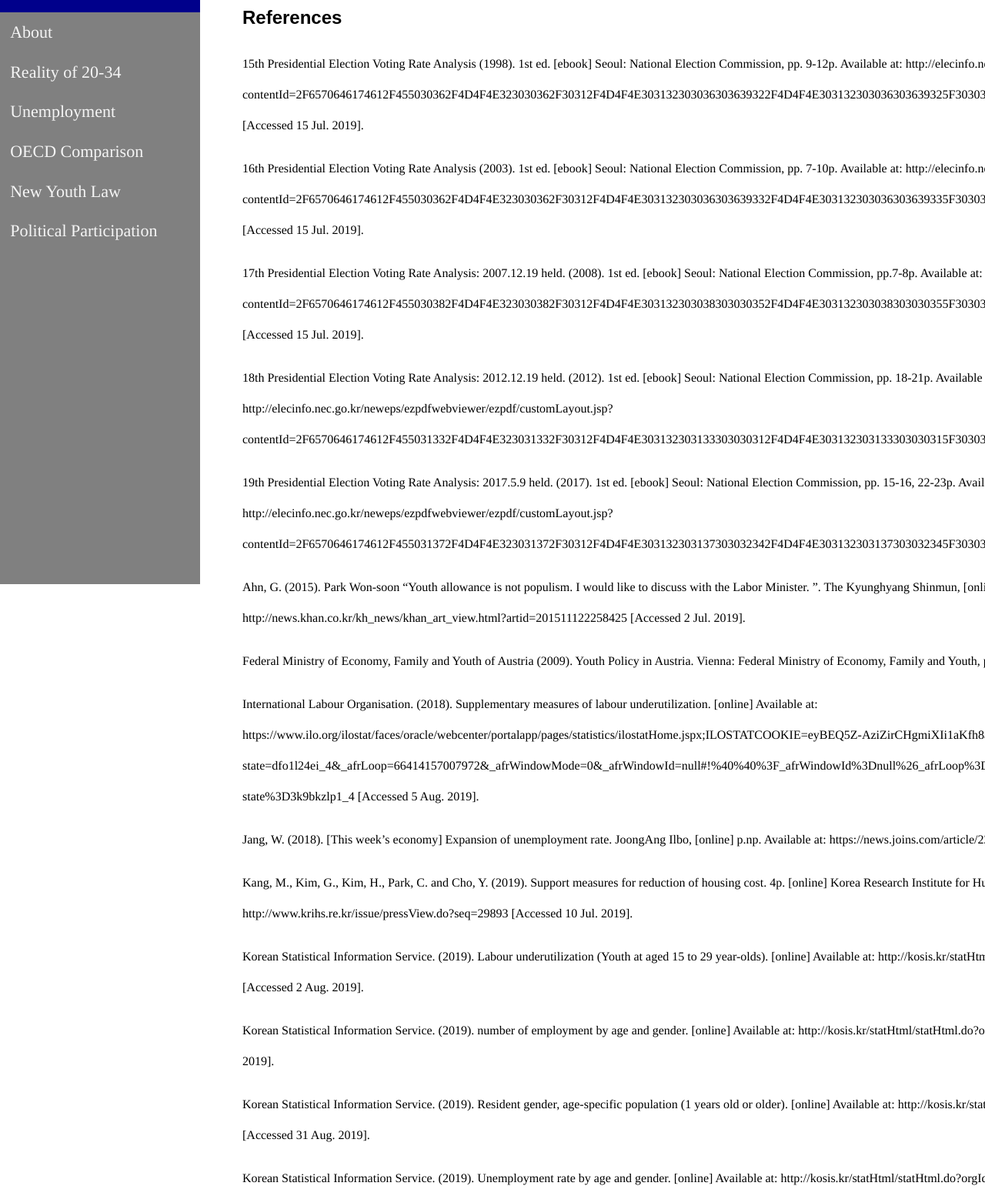
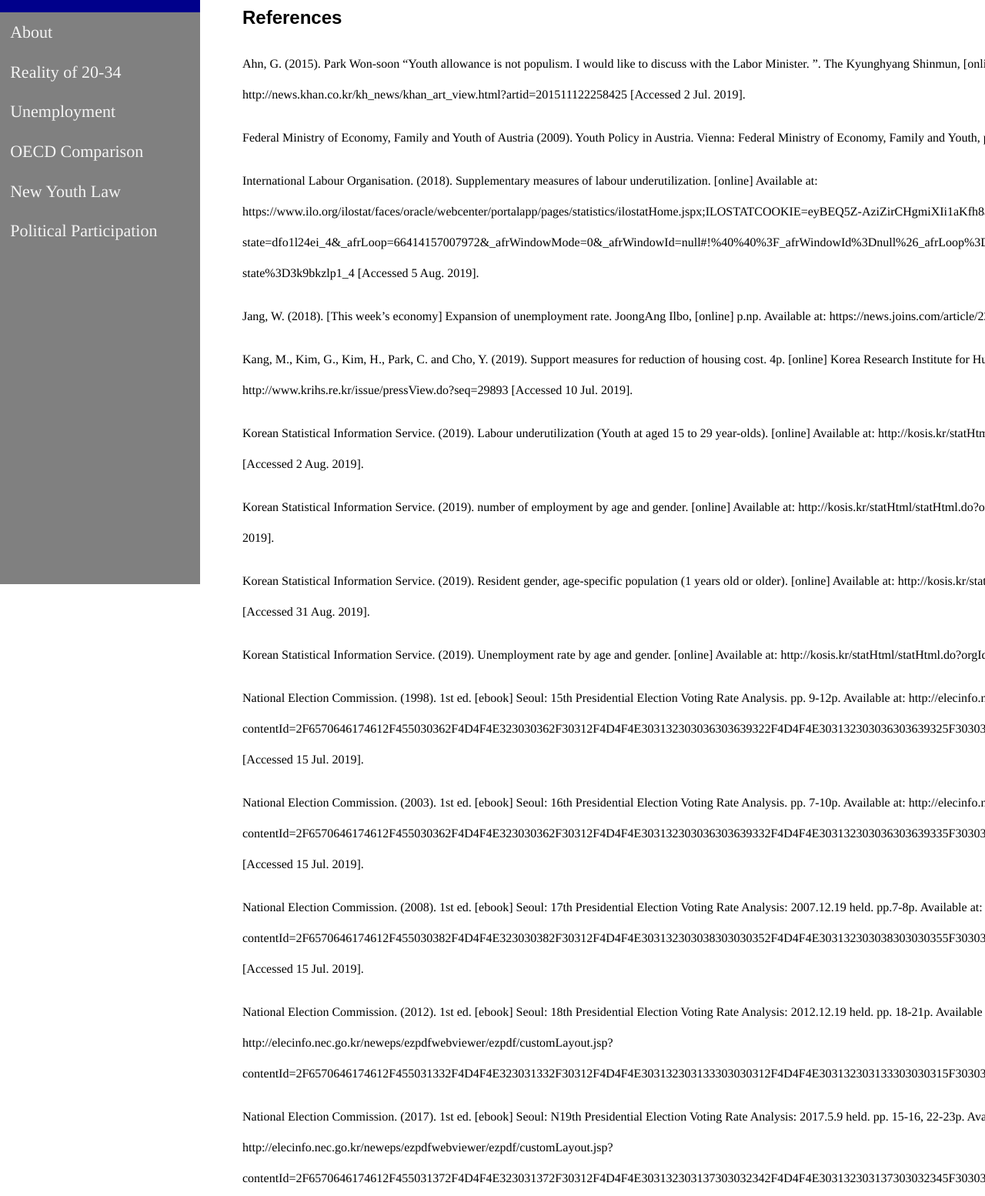
Before and after one commit to HEEEUNSHIN/dissertation-project, a plain HTML site: page Dissertation Project File/data.html in a window 1280 px wide. Shown: the part 41-1595 px from the top of the page at 77% size. Drawn offline with nearby package versions, Linux system fonts and the light colour scheme.

Commit message:
Add files via upload

```diff
--- a/Dissertation Project File/data.html
+++ b/Dissertation Project File/data.html
@@ -32,11 +32,6 @@
                     <div class="pure-u-3-3">
                         <article class='pure-u-3-3 interlude'>
                             <h2>References</h2>
-                            <p>15th Presidential Election Voting Rate Analysis (1998). 1st ed. [ebook] Seoul: National Election Commission, pp. 9-12p. Available at: http://elecinfo.nec.go.kr/neweps/viewPdf.do?contentId=2F6570646174612F455030362F4D4F4E323030362F30312F4D4F4E303132303036303639322F4D4F4E303132303036303639325F30303031532E706466&ctl_no_id=MON0120060692&epdata_id=MON0103 [Accessed 15 Jul. 2019].</p>
-                            <p>16th Presidential Election Voting Rate Analysis (2003). 1st ed. [ebook] Seoul: National Election Commission, pp. 7-10p. Available at: http://elecinfo.nec.go.kr/neweps/viewPdf.do?contentId=2F6570646174612F455030362F4D4F4E323030362F30312F4D4F4E303132303036303639332F4D4F4E303132303036303639335F30303031532E706466&ctl_no_id=MON0120060693&epdata_id=MON0103 [Accessed 15 Jul. 2019].</p>
-                            <p>17th Presidential Election Voting Rate Analysis: 2007.12.19 held. (2008). 1st ed. [ebook] Seoul: National Election Commission, pp.7-8p. Available at: http://elecinfo.nec.go.kr/neweps/viewPdf.do?contentId=2F6570646174612F455030382F4D4F4E323030382F30312F4D4F4E303132303038303030352F4D4F4E303132303038303030355F30303031532E706466&ctl_no_id=MON0120080005&epdata_id=MON0105 [Accessed 15 Jul. 2019].</p>
-                            <p>18th Presidential Election Voting Rate Analysis: 2012.12.19 held. (2012). 1st ed. [ebook] Seoul: National Election Commission, pp. 18-21p. Available at: http://elecinfo.nec.go.kr/neweps/ezpdfwebviewer/ezpdf/customLayout.jsp?contentId=2F6570646174612F455031332F4D4F4E323031332F30312F4D4F4E303132303133303030312F4D4F4E303132303133303030315F30303031532E706466 [Accessed 15 Jul. 2019].</p>
-                            <p>19th Presidential Election Voting Rate Analysis: 2017.5.9 held. (2017). 1st ed. [ebook] Seoul: National Election Commission, pp. 15-16, 22-23p. Available at: http://elecinfo.nec.go.kr/neweps/ezpdfwebviewer/ezpdf/customLayout.jsp?contentId=2F6570646174612F455031372F4D4F4E323031372F30312F4D4F4E303132303137303032342F4D4F4E303132303137303032345F30303031532E706466 [Accessed 15 Jul. 2019].</p>
                             <p>Ahn, G. (2015). Park Won-soon “Youth allowance is not populism. I would like to discuss with the Labor Minister. ”. The Kyunghyang Shinmun, [online] p.np. Available at: http://news.khan.co.kr/kh_news/khan_art_view.html?artid=201511122258425 [Accessed 2 Jul. 2019].</p>
                             <p>Federal Ministry of Economy, Family and Youth of Austria (2009). Youth Policy in Austria. Vienna: Federal Ministry of Economy, Family and Youth, pp.3p, 15-16p.</p>
                             <p>International Labour Organisation. (2018). Supplementary measures of labour underutilization. [online] Available at: https://www.ilo.org/ilostat/faces/oracle/webcenter/portalapp/pages/statistics/ilostatHome.jspx;ILOSTATCOOKIE=eyBEQ5Z-AziZirCHgmiXIi1aKfh8avI_sy5l23PEG0wgZFpFC0bF!-1162039553?_adf.ctrl-state=dfo1l24ei_4&_afrLoop=66414157007972&_afrWindowMode=0&_afrWindowId=null#!%40%40%3F_afrWindowId%3Dnull%26_afrLoop%3D66414157007972%26_afrWindowMode%3D0%26_adf.ctrl-state%3D3k9bkzlp1_4 [Accessed 5 Aug. 2019].</p>
@@ -46,6 +41,11 @@
                             <p>Korean Statistical Information Service. (2019). number of employment by age and gender. [online] Available at: http://kosis.kr/statHtml/statHtml.do?orgId=101&tblId=DT_1DA7024S&conn_path=I2 [Accessed 1 Aug. 2019].</p>
                             <p>Korean Statistical Information Service. (2019). Resident gender, age-specific population (1 years old or older). [online] Available at: http://kosis.kr/statHtml/statHtml.do?orgId=101&tblId=DT_1PB1607&conn_path=I2 [Accessed 31 Aug. 2019].</p>
                             <p>Korean Statistical Information Service. (2019). Unemployment rate by age and gender. [online] Available at: http://kosis.kr/statHtml/statHtml.do?orgId=101&tblId=DT_1DA7102S&conn_path=I2 [Accessed 2 Aug. 2019].</p>
+                            <p>National Election Commission. (1998). 1st ed. [ebook] Seoul: 15th Presidential Election Voting Rate Analysis. pp. 9-12p. Available at: http://elecinfo.nec.go.kr/neweps/viewPdf.do?contentId=2F6570646174612F455030362F4D4F4E323030362F30312F4D4F4E303132303036303639322F4D4F4E303132303036303639325F30303031532E706466&ctl_no_id=MON0120060692&epdata_id=MON0103 [Accessed 15 Jul. 2019].</p>
+                            <p>National Election Commission. (2003). 1st ed. [ebook] Seoul: 16th Presidential Election Voting Rate Analysis. pp. 7-10p. Available at: http://elecinfo.nec.go.kr/neweps/viewPdf.do?contentId=2F6570646174612F455030362F4D4F4E323030362F30312F4D4F4E303132303036303639332F4D4F4E303132303036303639335F30303031532E706466&ctl_no_id=MON0120060693&epdata_id=MON0103 [Accessed 15 Jul. 2019].</p>
+                            <p>National Election Commission. (2008). 1st ed. [ebook] Seoul: 17th Presidential Election Voting Rate Analysis: 2007.12.19 held. pp.7-8p. Available at: http://elecinfo.nec.go.kr/neweps/viewPdf.do?contentId=2F6570646174612F455030382F4D4F4E323030382F30312F4D4F4E303132303038303030352F4D4F4E303132303038303030355F30303031532E706466&ctl_no_id=MON0120080005&epdata_id=MON0105 [Accessed 15 Jul. 2019].</p>
+                            <p>National Election Commission. (2012). 1st ed. [ebook] Seoul: 18th Presidential Election Voting Rate Analysis: 2012.12.19 held. pp. 18-21p. Available at: http://elecinfo.nec.go.kr/neweps/ezpdfwebviewer/ezpdf/customLayout.jsp?contentId=2F6570646174612F455031332F4D4F4E323031332F30312F4D4F4E303132303133303030312F4D4F4E303132303133303030315F30303031532E706466 [Accessed 15 Jul. 2019].</p>
+                            <p>National Election Commission. (2017). 1st ed. [ebook] Seoul: N19th Presidential Election Voting Rate Analysis: 2017.5.9 held. pp. 15-16, 22-23p. Available at: http://elecinfo.nec.go.kr/neweps/ezpdfwebviewer/ezpdf/customLayout.jsp?contentId=2F6570646174612F455031372F4D4F4E323031372F30312F4D4F4E303132303137303032342F4D4F4E303132303137303032345F30303031532E706466 [Accessed 15 Jul. 2019].</p>
                             <p>Organisation for Economic Co-operation and Development. (2019). Social protection - Social spending - OECD Data. [online] Available at: https://data.oecd.org/socialexp/social-spending.htm#indicator-chart [Accessed 15 Jul. 2019].</p>
                             <p>Organisation for Economic Co-operation and Development. (2019). Youth unemployment rate - OECD data. [online] Available at: https://data.oecd.org/unemp/youth-unemployment-rate.htm [Accessed 15 Jul. 2019].</p>
                             <p>Park, J., Kim, B., Kim, H. and Moon, M. (2017). Youth Welfare Bill. [online] National Assembly, Bill Information. Available at: http://likms.assembly.go.kr/bill/billDetail.do?billId=PRC_L1H7S0K4Z1K3C1I1C4O2D5T7N8V3B5 [Accessed 5 Jul. 2019].</p>
```
